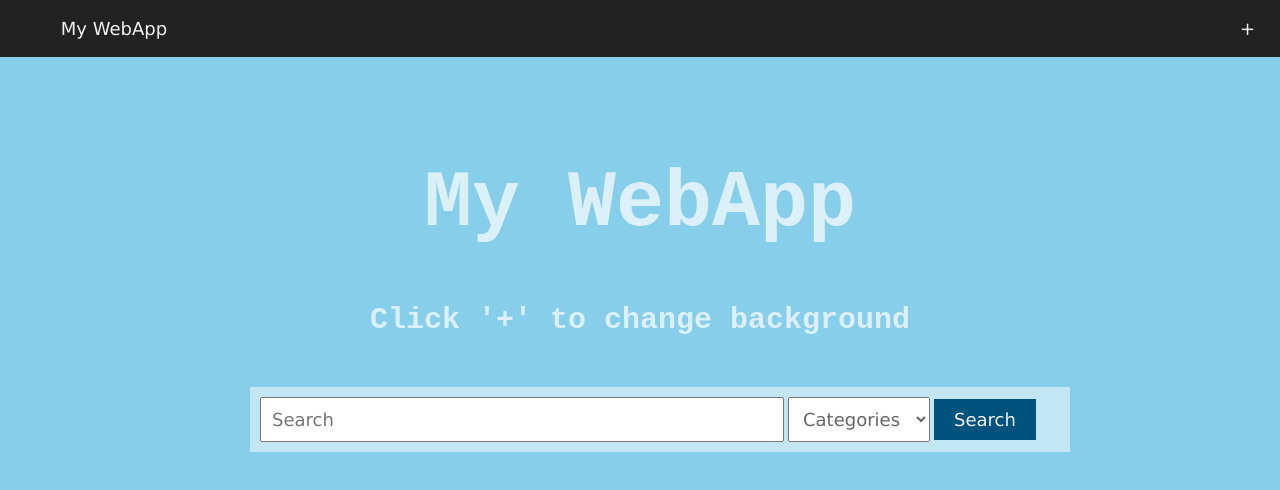
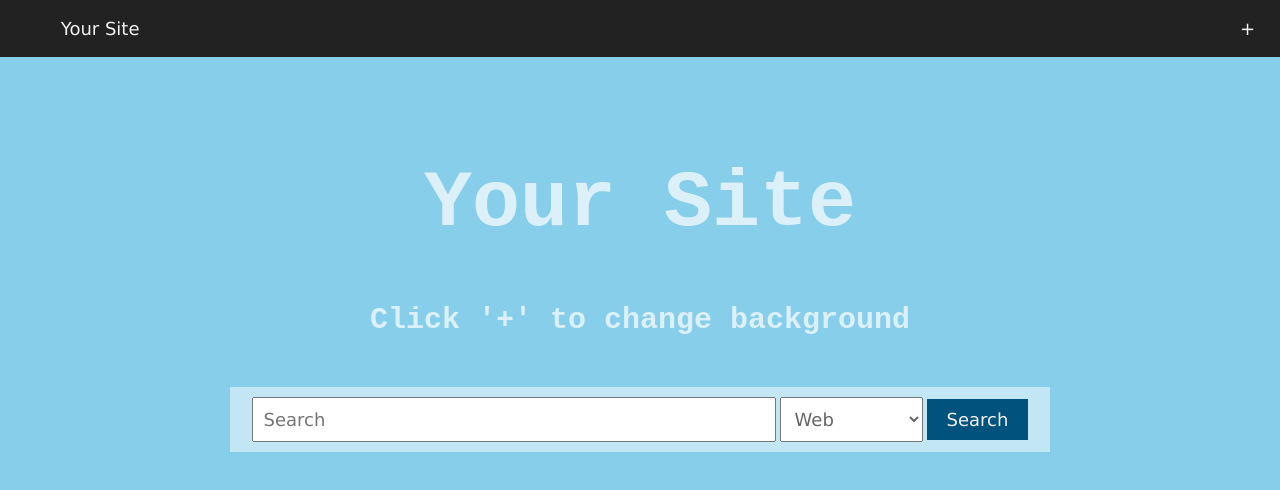
Before and after one commit to CybrHome/custom-background.js, a plain HTML site: page docs/index.html in a window 1280 px wide. Drawn offline with Linux system fonts and the light colour scheme.

Commit message:
improved code of demo webpage

```diff
--- a/docs/index.html
+++ b/docs/index.html
@@ -2,13 +2,14 @@
 <html>
 <head>
 
-    <title>My WebApp</title>
+    <title>Custom Background</title>
 
     <meta charset="utf-8">
-    <meta name="product" content="Cybrhome-Background.js">
-    <meta name="description" content="Demonstration of Cybrhome-Background.js on a sample webapp page">
-    <meta name="author" content="CybrSys">
-    <meta name="keywords" content="custom-background.js,Background.js,custombg,jquery plugin,custom background,background plugin">
+    <meta name="description" content="A custom background example on a web page using localstorage">
+    <meta name="author" content="CybrHome">
+    <meta name="product" content="custom-background.js">
+    <meta name="keywords" content="custom-background.js, Background.js, custombg, jquery plugin, custom background, background plugin , localstorage background, cybrhome github">
+
     <script src='custombg/js/jquery/jquery.min.js'></script>
   	<script src="custombg/js/jquery/jquery-ui.min.js"></script>
 
@@ -106,16 +107,11 @@
 <body>
 
     <div id="options-window" class="fg-creamy bg-lightgrey">
-
-
-    </div><!-- main div closed-->
-
-
-
+    </div><!-- div where options window is inserted -->
 
     <div class="bg-lightblack fg-creamy" style="width:100%; margin-top:0;">
     	<div class=" bg-lightblack box section-4-5">
-    	<p class="font-med X-5">My WebApp</p>
+        	<p class="font-med X-5">Your Site</p>
         </div>
     	<div class="bg-lightblack box section-1-5" style="text-align:right;" onClick="loadOptionsWindow('custombg/options-window.html')">
         	<p id="custom-button" class="font-med" >
@@ -124,33 +120,30 @@
         </div>
     </div>
 
-
     <input type="button" style="visibility:hidden;" onClick="loadOptionsWindow('custombg/options-window.html')">
 
     <div>
      	<p>
-    	<h1 class="fg-theme" style="text-align:center; margin-top:80px; font-size:80px !important;font-family: monospace;">My WebApp</h1>
+        	<h1 class="fg-theme" style="text-align:center; margin-top:80px; font-size:80px !important;font-family: monospace;">Your Site</h1>
      		<h2 class="fg-theme" style="text-align:center; font-size:30px !important;font-family: monospace;">Click '+' to change background</h2>
         </p>
     </div>
 
- <div id="search-div" class="padding10" style="background:rgba(255,255,255,0.5); width:800px; margin-top:50px; margin-left:250px;">
+    <center>
+    <div id="search-div" class="padding10" style="background:rgba(255,255,255,0.5); width:800px; margin-top:50px;">
     	<input id="search" type="text" placeholder="Search" class="padding10 font-med fg-lightblack">
     	<select class="padding10 font-med" style="color:#666;">
- 		<option>Categories</option>
- 		<option>Category-1</option>
-        <option>Category-2</option>
-        <option>Category-3</option>
-        <option>Category-4</option>
-        <option>Category-5</option>
+    		<option>Web</option>
+    		<option>Images</option>
+            <option>People</option>
+            <option>Companies</option>
+            <option>Projects</option>
     	</select>
     	<span id="search-btn" class="font-med padding10 fg-creamy bg-theme-col-2">Search</span>
     </div>
-
-
+    </center>
 
     <script type="text/javascript" src="custombg/js/custombg-loader.js"></script>
 
-
 </body>
 </html>
```
Lines whose indentation alone changed are shown as unchanged.
